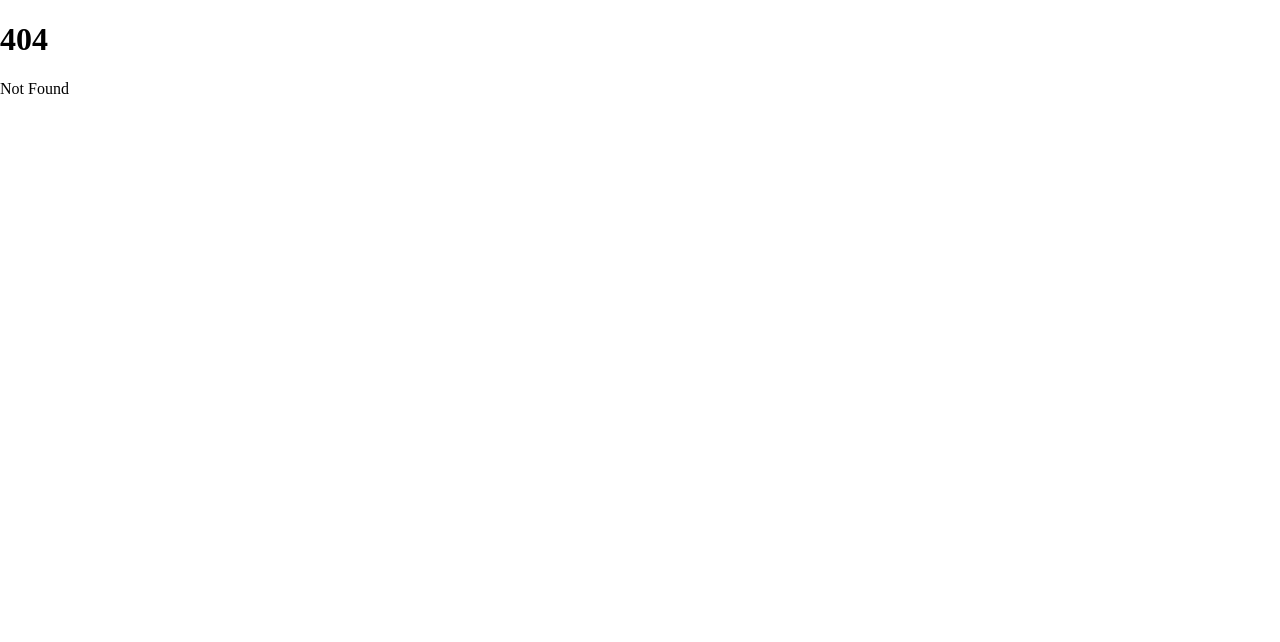
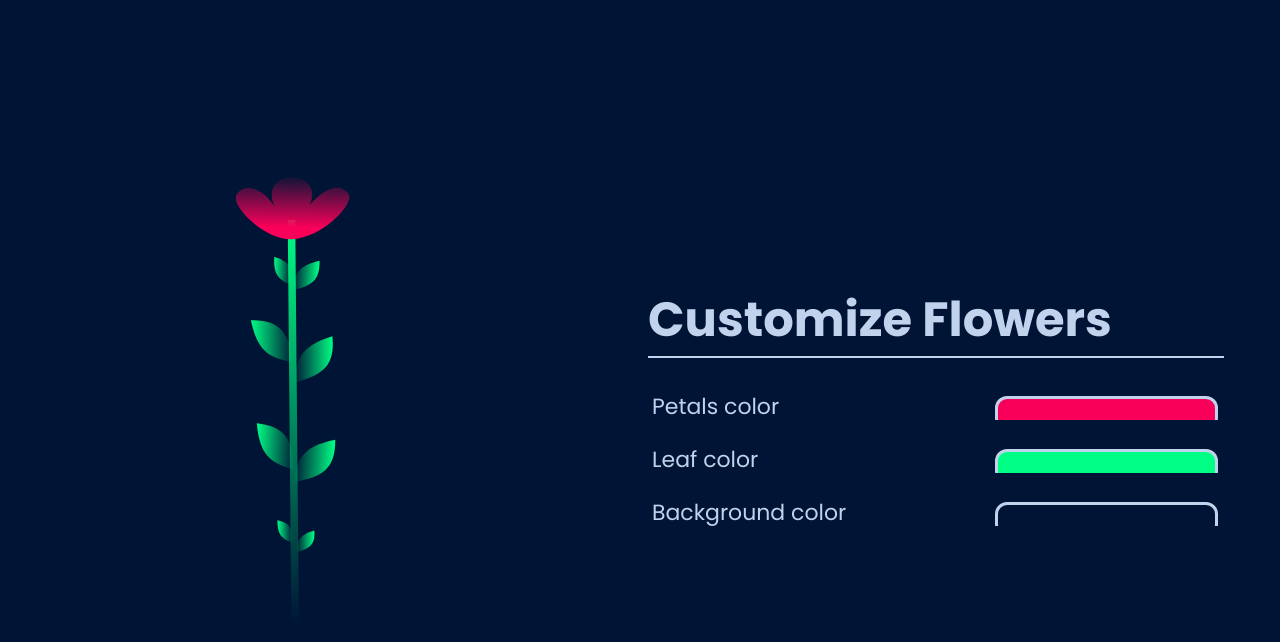
Before and after one commit to Natouche68/flowers, a SvelteKit app: page /customize in a window 1280 px wide. Before the commit this address had no page. Shown: the top 642 px of the page. Built offline with nearby package versions, Linux system fonts and the light colour scheme.

Commit message:
Create the form for customizing

```diff
--- /dev/null
+++ b/src/lib/EditIcon.svelte
@@ -0,0 +1,11 @@
+<svg
+	xmlns="http://www.w3.org/2000/svg"
+	width="1em"
+	height="1em"
+	viewBox="0 0 24 24"
+>
+	<path
+		fill="#c1d2ec"
+		d="M3 17.25V21h3.75L17.81 9.94l-3.75-3.75zM20.71 7.04a.996.996 0 0 0 0-1.41l-2.34-2.34a.996.996 0 0 0-1.41 0l-1.83 1.83l3.75 3.75z"
+	/>
+</svg>
--- a/src/lib/Flower.svelte
+++ b/src/lib/Flower.svelte
@@ -10,8 +10,6 @@
 <g
 	transform="translate({x} {y}) rotate({rotation})"
 	style="
-		--leaf-color: {leafColor};
-		--petals-color: {petalsColor};
 		--scale: {scale};
 		--rotation-time: {Math.random() * 4 + 8}s;"
 	class="flower"
@@ -88,8 +86,8 @@
 
 	<defs>
 		<linearGradient id="left-leaves-gradient" x1="0%" y1="0%" x2="100%" y2="0%">
-			<stop offset="0%" stop-color="#00ff85ff" />
-			<stop offset="100%" stop-color="#00ff8500" />
+			<stop offset="0%" stop-color="{leafColor}ff" />
+			<stop offset="100%" stop-color="{leafColor}00" />
 		</linearGradient>
 		<linearGradient
 			id="right-leaves-gradient"
@@ -98,16 +96,16 @@
 			x2="100%"
 			y2="0%"
 		>
-			<stop offset="0%" stop-color="#00ff8500" />
-			<stop offset="100%" stop-color="#00ff85ff" />
+			<stop offset="0%" stop-color="{leafColor}00" />
+			<stop offset="100%" stop-color="{leafColor}ff" />
 		</linearGradient>
 		<linearGradient id="stem-gradient" x1="50%" y1="0%" x2="50%" y2="100%">
-			<stop offset="0%" stop-color="#00ff85ff" />
-			<stop offset="100%" stop-color="#00ff8500" />
+			<stop offset="0%" stop-color="{leafColor}ff" />
+			<stop offset="100%" stop-color="{leafColor}00" />
 		</linearGradient>
 		<linearGradient id="petals-gradient" x1="50%" y1="0%" x2="50%" y2="100%">
-			<stop offset="0%" stop-color="#f8005911" />
-			<stop offset="80%" stop-color="#f80059ff" />
+			<stop offset="0%" stop-color="{petalsColor}11" />
+			<stop offset="80%" stop-color="{petalsColor}ff" />
 		</linearGradient>
 	</defs>
 </g>
--- a/src/routes/+layout.svelte
+++ b/src/routes/+layout.svelte
@@ -5,8 +5,13 @@
 <slot />
 
 <style>
+	@import url("https://fonts.googleapis.com/css2?family=Poppins:wght@400;500;600;700&display=swap");
+
 	:global(body) {
 		margin: 0;
 		padding: 0;
+		height: 100vh;
+		font-family: "Poppins", sans-serif;
+		color: #c1d2ec;
 	}
 </style>
--- a/src/routes/+page.svelte
+++ b/src/routes/+page.svelte
@@ -1,20 +1,27 @@
-<script>
+<script lang="ts">
 	import Flower from "$lib/Flower.svelte";
+	import EditIcon from "$lib/EditIcon.svelte";
 </script>
 
-<svg xmlns="http://www.w3.org/2000/svg" viewBox="0 0 256 256" class="flowers">
-	<Flower x={86} />
-	<Flower x={80} y={-30} rotation={-20} scale={0.8} />
-	<Flower x={80} y={20} rotation={16} scale={0.84} />
-</svg>
+<div class="app">
+	<svg xmlns="http://www.w3.org/2000/svg" viewBox="0 0 256 256" class="flowers">
+		<Flower x={86} />
+		<Flower x={80} y={-30} rotation={-20} scale={0.8} />
+		<Flower x={80} y={20} rotation={16} scale={0.84} />
+	</svg>
+
+	<a class="customize" href="/customize">
+		<EditIcon />
+	</a>
+</div>
 
 <style>
-	:global(body) {
-		height: 100vh;
+	.app {
+		height: 100%;
 		display: flex;
 		justify-content: center;
 		align-items: center;
-		background-color: #001535;
+		background: #001535;
 	}
 
 	.flowers {
@@ -26,4 +33,11 @@
 			width: 80vw;
 		}
 	}
+
+	.customize {
+		position: absolute;
+		top: 8px;
+		right: 8px;
+		font-size: 32px;
+	}
 </style>
--- /dev/null
+++ b/src/routes/customize/+page.svelte
@@ -0,0 +1,104 @@
+<script lang="ts">
+	import Flower from "$lib/Flower.svelte";
+
+	let petalsColor = "#f80059";
+	let leafColor = "#00ff85";
+	let backgroundColor = "#001535";
+</script>
+
+<div class="app" style="--bg-color: {backgroundColor};">
+	<svg xmlns="http://www.w3.org/2000/svg" viewBox="0 0 256 256" class="flower">
+		<Flower x={86} {leafColor} {petalsColor} />
+	</svg>
+	<div class="controls">
+		<h1 class="title">Customize Flowers</h1>
+
+		<div class="input-group">
+			<label for="petals-color">Petals color</label>
+			<input
+				type="color"
+				name="petals-color"
+				id="petals-color"
+				bind:value={petalsColor}
+			/>
+		</div>
+		<div class="input-group">
+			<label for="leaf-color">Leaf color</label>
+			<input
+				type="color"
+				name="leaf-color"
+				id="leaf-color"
+				bind:value={leafColor}
+			/>
+		</div>
+		<div class="input-group">
+			<label for="background-color">Background color</label>
+			<input
+				type="color"
+				name="background-color"
+				id="background-color"
+				bind:value={backgroundColor}
+			/>
+		</div>
+	</div>
+</div>
+
+<style>
+	.app {
+		height: 100%;
+		display: flex;
+		flex-direction: row;
+		justify-content: space-around;
+		align-items: center;
+		background: var(--bg-color);
+	}
+
+	.flower {
+		height: 60vh;
+	}
+
+	.controls {
+		width: 45vw;
+	}
+
+	.title {
+		font-size: 48px;
+		border-bottom: solid 2px #c1d2ec;
+	}
+
+	.input-group {
+		display: flex;
+		flex-direction: row;
+		justify-content: space-between;
+		align-items: center;
+		margin: 20px 4px;
+	}
+
+	.input-group label {
+		font-size: 22px;
+	}
+
+	.input-group input[type="color"] {
+		width: 40%;
+		height: 28px;
+		padding: 0;
+		background: none;
+		border: none;
+	}
+
+	.input-group input[type="color"]::-webkit-color-swatch {
+		height: 28px;
+		border: solid 3px #c1d2ec;
+		border-radius: 12px;
+	}
+
+	@media screen and (orientation: portrait) {
+		.app {
+			flex-direction: column;
+		}
+
+		.flower {
+			width: 60vw;
+		}
+	}
+</style>
```
